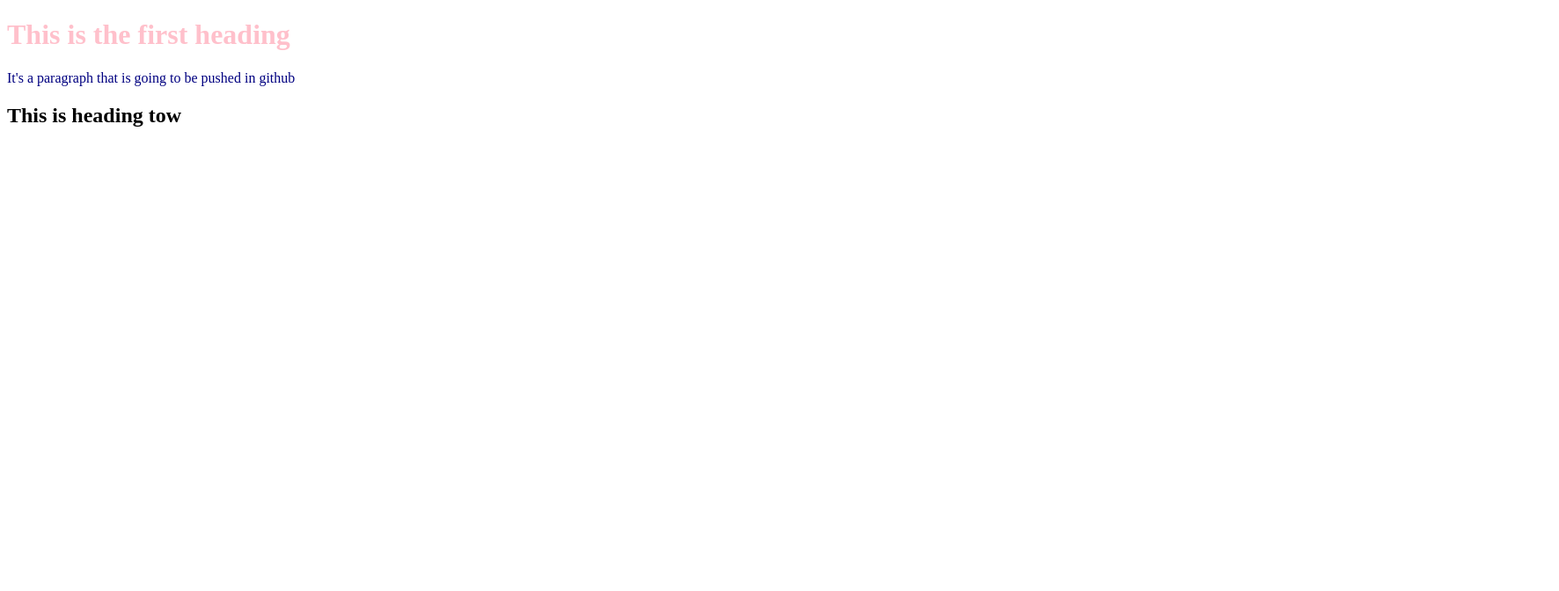
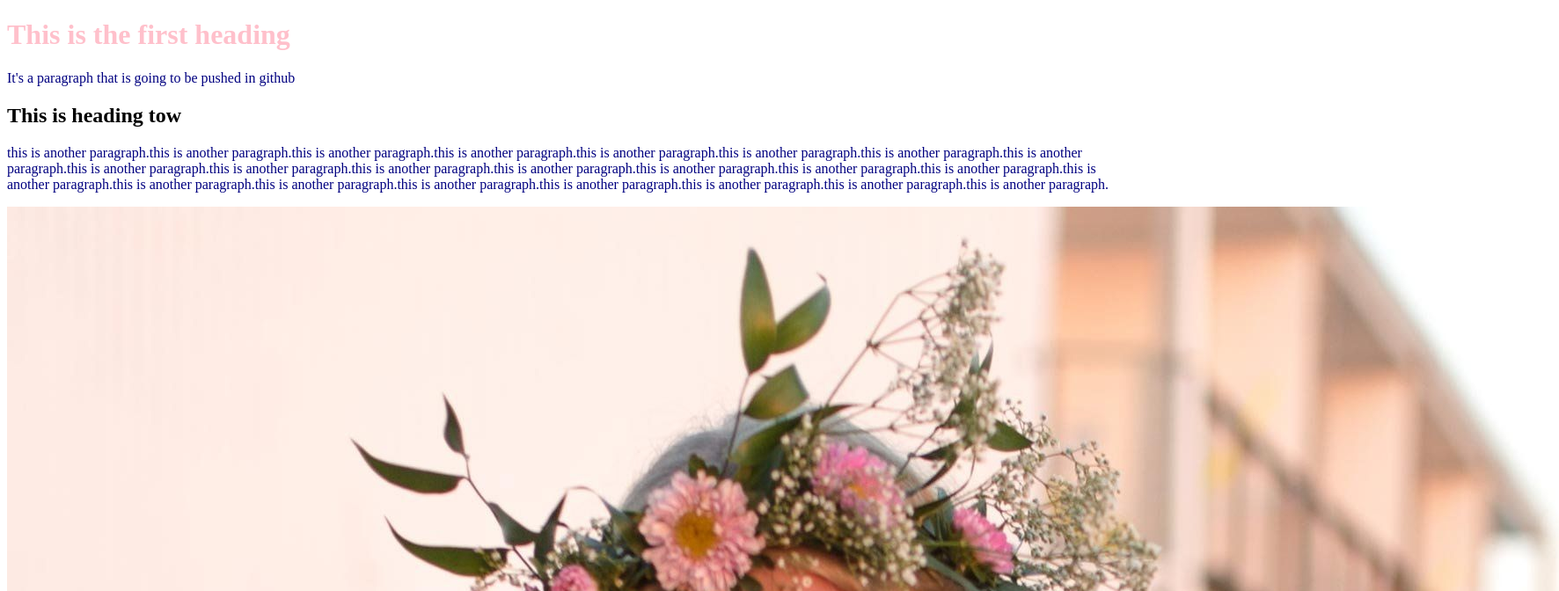
Before and after one commit to naimurrahmanshadin/my-first-repo, a plain HTML site: page index.html in a window 1280 px wide. Shown: the top 672 px of the page at 88% size, 1772 px wide, since content can reach past the window. Drawn offline with Linux system fonts and the light colour scheme.

Commit message:
paragraph and image

```diff
--- a/index.html
+++ b/index.html
@@ -11,5 +11,8 @@
     <h1>This is the first heading</h1>
     <p>It's a paragraph that is going to be pushed in github</p>
     <h2>This is heading tow</h2>
+    <p>this is another paragraph.this is another paragraph.this is another paragraph.this is another paragraph.this is another paragraph.this is another paragraph.this is another paragraph.this is another paragraph.this is another paragraph.this is another paragraph.this is another paragraph.this is another paragraph.this is another paragraph.this is another paragraph.this is another paragraph.this is another paragraph.this is another paragraph.this is another paragraph.this is another paragraph.this is another paragraph.this is another paragraph.this is another paragraph.this is another paragraph.</p>
+    <img src="Elsa-hosk.jpg" alt="">
+    <img src="Cat.jpg" alt="">
 </body>
 </html>
```
Also changed, not shown: Cat.jpg (added), Elsa-hosk.jpg (added), dogs.jpg (added), 1 other file.
